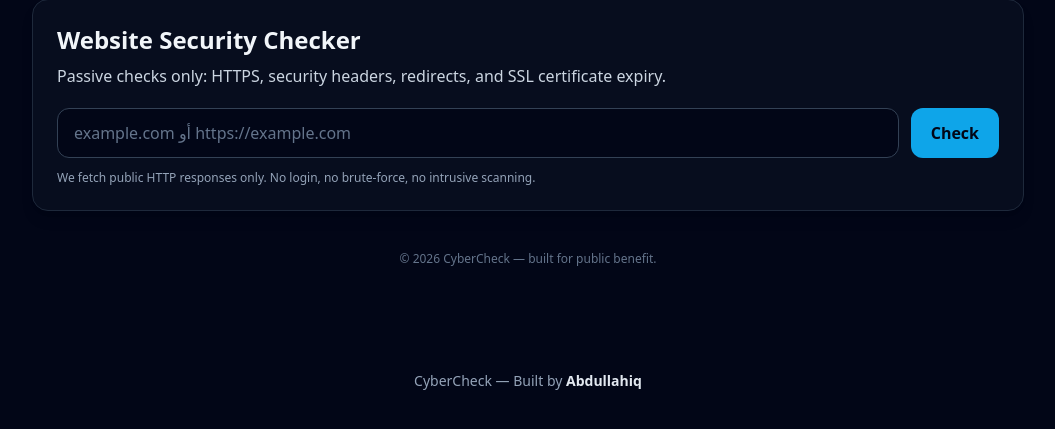
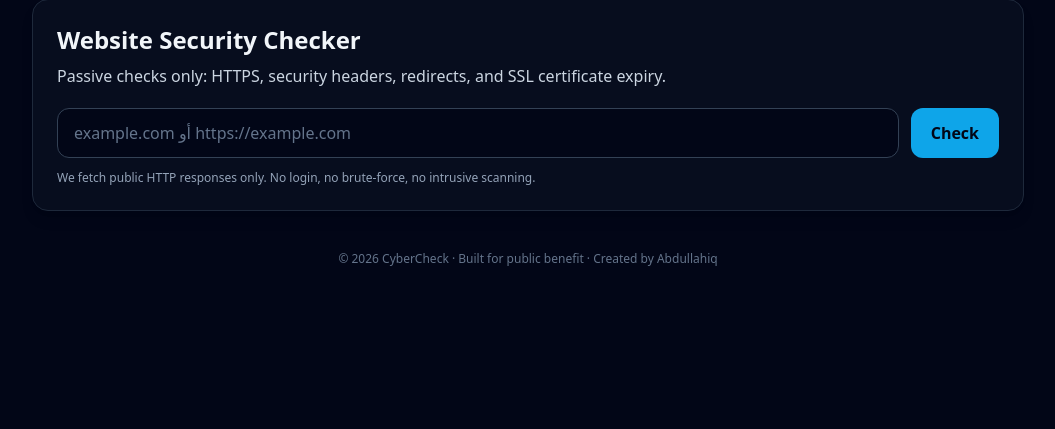
Before and after one commit to abdullahdevv/cybercheck, a Flask app: page / in a window 1280 px wide. Shown: the part 110-539 px from the top of the page, without its empty margins (112-1167 px from the left). Run offline with Flask 3, Linux system fonts and the light colour scheme; some libraries are stand-ins or nearby versions.

Commit message:
Add footer with creator name

```diff
--- a/templates/index.html
+++ b/templates/index.html
@@ -176,11 +176,8 @@
     {% endif %}
 
     <footer class="mt-10 text-center text-xs text-slate-500">
-      © {{ year }} CyberCheck — built for public benefit.
+      © 2026 CyberCheck · Built for public benefit · Created by Abdullahiq
     </footer>
   </main>
 </body>
-<footer class="mt-16 text-center text-sm text-slate-400 pb-6">
-    CyberCheck — Built by <span class="text-slate-200 font-semibold">Abdullahiq</span>
-</footer>
 </html>
```
